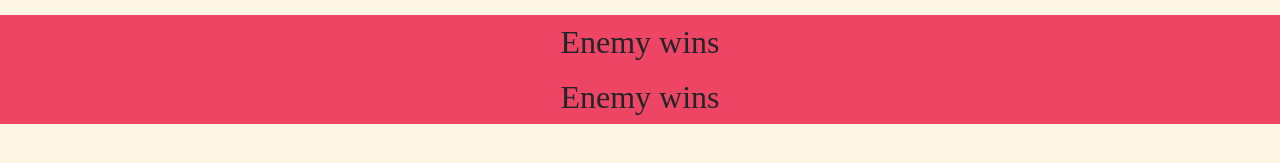
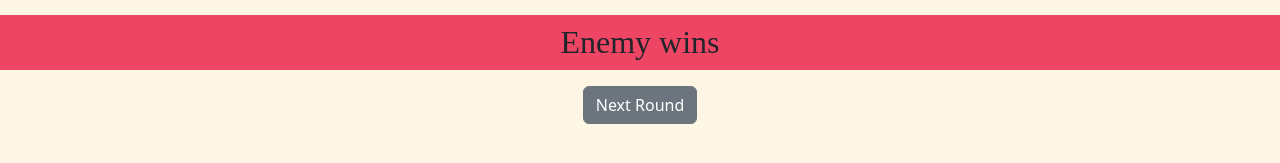
Before and after one commit to rodrigopcoelho/Card-Rogue, a React (Create React App) app: page / in a window 1280 px wide. Both pictures are taken after a click on the button "Start Combat". Shown: the part 567-730 px from the top of the page. Built offline with nearby package versions, Linux system fonts and the light colour scheme; a web font is replaced by a local one.

Commit message:
winner color fix

```diff
--- a/src/Combat.jsx
+++ b/src/Combat.jsx
@@ -119,13 +119,12 @@ const Combat = ({ playerDeck, enemyDeck, shop, playerGold, round, updateRound, u
           </div>
         </div>
       ))}</div>
-      <div className='d-flex justify-content-center red'>
-      {winner && <h2 className='pt-2'>{winner}</h2>}
-
-      </div>
-      <div className={`d-flex justify-content-center ${winner === 'User wins' ? 'green' : 'red'}`}>
+<div className={`d-flex justify-content-center ${winner === 'User wins' ? 'green' : 'red'}`}>
   {winner && <h2 className='pt-2'>{winner}</h2>}
 </div>
+      <div className='d-flex justify-content-center mt-3'>
+      <button type="button" class="btn btn-secondary " onClick={handleshop}>Next Round</button>
+      </div>
     </div>
   );
 };
```
